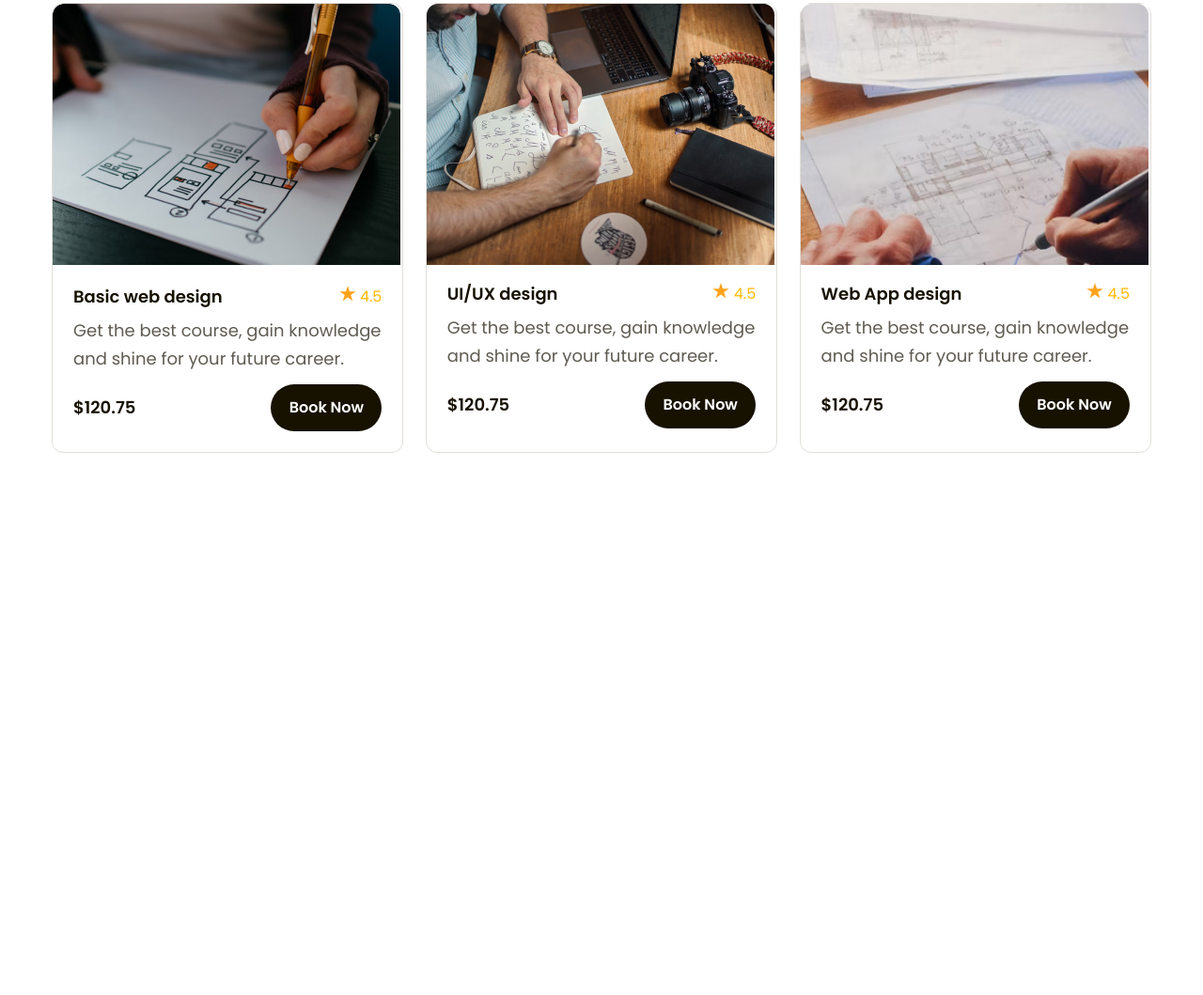
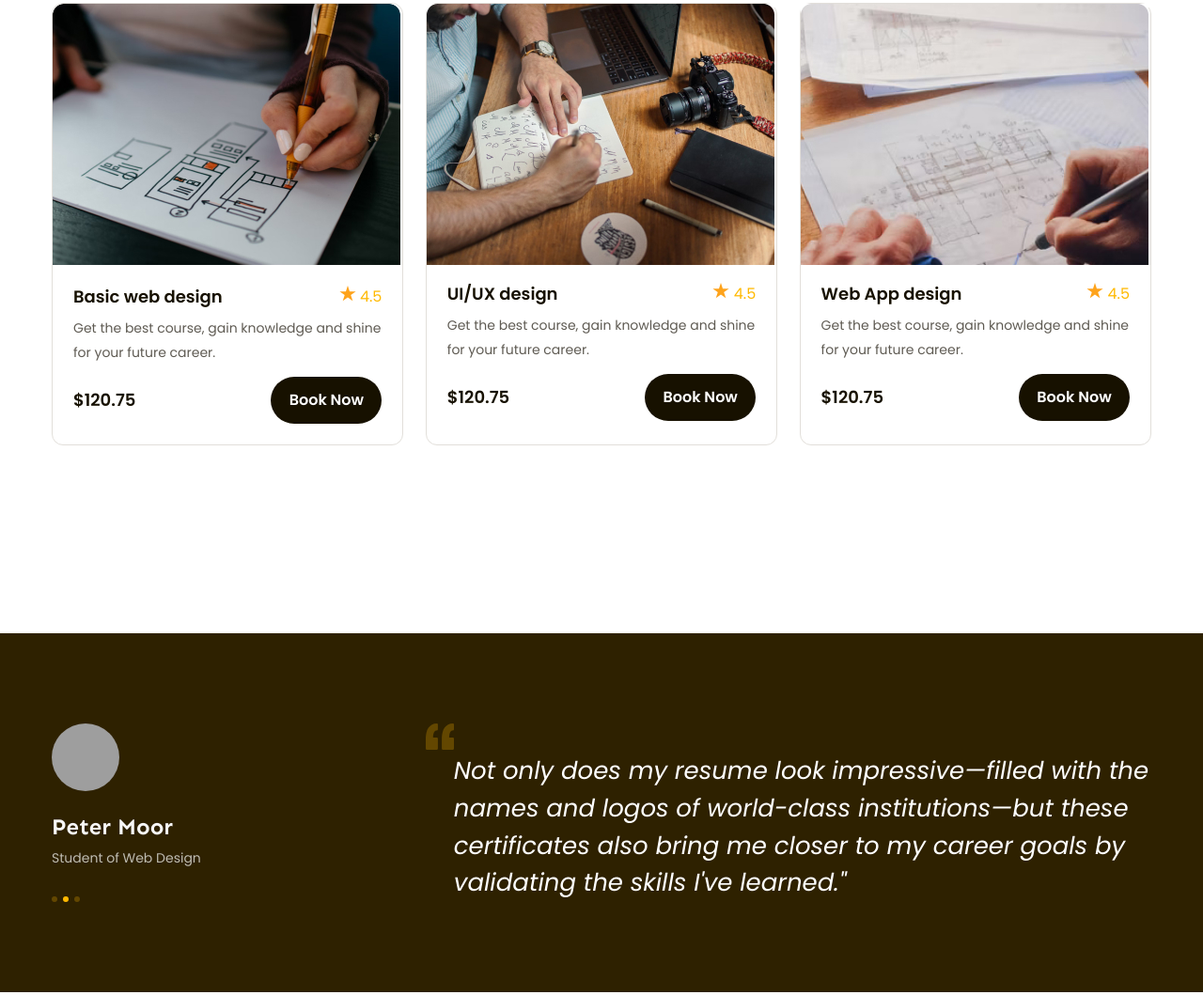
Before and after one commit to nguyenhang2000/Project-1, a plain HTML site: page index.html in a window 1280 px wide. Shown: the part 1249-2308 px from the top of the page at 94% size. Drawn offline with Linux system fonts and the light colour scheme; grey boxes are pictures that could not be loaded.

Commit message:
feedbeack

```diff
--- a/assets/css/style.css
+++ b/assets/css/style.css
@@ -4,6 +4,7 @@
 
 :root {
   --back-ground-color: #ffb900;
+  --font-family: Sen;
 }
 html {
   font-size: 62.5%;
@@ -14,6 +15,7 @@ body {
   font-size: 1.6rem;
   font-family: "Poppins", sans-serif;
 }
+
 /* =================common================== */
 a {
   text-decoration: none;
@@ -47,6 +49,27 @@ a {
   max-width: calc(100% - 48px);
   margin-left: auto;
   margin-right: auto;
+}
+
+.line-clamp {
+  display: -webkit-box;
+  -webkit-box-orient: vertical;
+  -webkit-line-clamp: var(--line-clamp, 1);
+  overflow: hidden;
+}
+
+.line-clamp.line-2 {
+  --line-clamp: 2;
+}
+
+.break-all {
+  word-break: break-all;
+}
+
+.desc-small {
+  color: #5f5b53;
+  font-size: 1.4rem;
+  line-height: 1.85;
 }
 
 /* =================header================== */
@@ -176,7 +199,7 @@ a {
 
 .content-block .heading {
   color: #171100;
-  font-family: Sen;
+  font-family: var(--font-family);
   font-size: 5.8rem;
   font-weight: 700;
   line-height: 117%;
@@ -239,7 +262,7 @@ button.watch-video {
 .hero .stats strong {
   margin-right: 15px;
   color: #171100;
-  font-family: Sen;
+  font-family: var(--font-family);
   font-size: 4.4rem;
   font-weight: 700;
   line-height: 1.23;
@@ -263,7 +286,7 @@ button.watch-video {
 
 .popular-top h2.heading {
   color: #171100;
-  font-family: Sen;
+  font-family: var(--font-family);
   font-size: 3.8rem;
   font-weight: 700;
   line-height: 1.26;
@@ -342,3 +365,72 @@ button.watch-video {
 .popular-card-price .btn-book:hover {
   background-color: var(--back-ground-color);
 }
+
+/* =================Feedback================== */
+
+.feedback {
+  background-color: #2e2100;
+  margin-bottom: 200px;
+}
+
+.feedback .body {
+  padding: 96px 0px;
+  display: flex;
+  justify-content: space-between;
+  align-items: center;
+}
+
+.feedback-left {
+  width: 34%;
+}
+
+.feedback-right {
+  width: 66%;
+}
+
+.feedback-left .img-Peter {
+  width: 72px;
+  height: 72px;
+  object-fit: cover;
+  border-radius: 50%;
+}
+
+.title-Peter {
+  color: #f7f7f7;
+  font-family: Sen;
+  font-size: 2.4rem;
+  font-weight: 700;
+  line-height: 1.41;
+  margin-top: 18px;
+}
+.desc-Perter {
+  color: #bfbcb2;
+  margin-top: 4px;
+}
+
+.feedback-left .dots {
+  margin-top: 28px;
+  display: flex;
+  gap: 6px;
+  cursor: pointer;
+}
+
+.feedback-left .dot {
+  width: 6px;
+  height: 6px;
+  border-radius: 50%;
+  background: #634700;
+}
+
+.feedback-left .dot.active {
+  background: var(--back-ground-color);
+  cursor: default;
+}
+
+.desc-feedback {
+  color: #fff;
+  font-size: 2.6rem;
+  font-style: italic;
+  line-height: 1.53;
+  padding-left: 30px;
+}
--- a/index.html
+++ b/index.html
@@ -183,7 +183,9 @@
                 /></a>
                 <div class="info">
                   <div class="popular-card-eval">
-                    <a href="#!"><p class="title">Basic web design</p></a>
+                    <a href="#!" class="line-clamp break-all"
+                      ><p class="title">Basic web design</p></a
+                    >
                     <div class="eval-icon">
                       <div class="eval-icon-star">
                         <img src="./assets/icon/Star 6.svg" alt="star" />
@@ -191,7 +193,7 @@
                       </div>
                     </div>
                   </div>
-                  <p class="desc">
+                  <p class="desc-small line-clamp line-2 break-all">
                     Get the best course, gain knowledge and shine for your
                     future career.
                   </p>
@@ -210,7 +212,9 @@
                 </div>
                 <div class="info">
                   <div class="popular-card-eval">
-                    <a href="#!"><p class="title">UI/UX design</p></a>
+                    <a href="#!" class="line-clamp break-all"
+                      ><p class="title">UI/UX design</p></a
+                    >
                     <div class="eval-icon">
                       <div class="eval-icon-star">
                         <img src="./assets/icon/Star 6.svg" alt="star" />
@@ -218,7 +222,7 @@
                       </div>
                     </div>
                   </div>
-                  <p class="desc">
+                  <p class="desc-small line-clamp line-2 break-all">
                     Get the best course, gain knowledge and shine for your
                     future career.
                   </p>
@@ -237,7 +241,9 @@
                 </div>
                 <div class="info">
                   <div class="popular-card-eval">
-                    <a href="#!"><p class="title">Web App design</p></a>
+                    <a href="#!" class="line-clamp break-all"
+                      ><p class="title">Web App design</p></a
+                    >
                     <div class="eval-icon">
                       <div class="eval-icon-star">
                         <img src="./assets/icon/Star 6.svg" alt="star" />
@@ -245,7 +251,7 @@
                       </div>
                     </div>
                   </div>
-                  <p class="desc">
+                  <p class="desc-small line-clamp line-2 break-all">
                     Get the best course, gain knowledge and shine for your
                     future career.
                   </p>
@@ -259,6 +265,72 @@
           </div>
         </div>
       </div>
+      <!-- feedback -->
+      <div class="feedback">
+        <div class="main-content">
+          <div class="body">
+            <!-- feedback-left -->
+            <div class="feedback-left">
+              <img
+                loading="lazy"
+                src="./assets/icon/ellipse-Peter.svg"
+                alt="Peter Moor"
+                class="img-Peter"
+              />
+              <p class="title-Peter">Peter Moor</p>
+              <p class="desc-small desc-Perter">Student of Web Design</p>
+              <div class="dots">
+                <span class="dot"></span>
+                <span class="dot active"></span>
+                <span class="dot"></span>
+              </div>
+            </div>
+            <!-- feedback-right -->
+            <div class="feedback-right">
+              <img src="./assets/icon/iphone.svg" alt="" class="icon-iphone" />
+              <p class="desc desc-feedback">
+                Not only does my resume look impressive—filled with the names
+                and logos of world-class institutions—but these certificates
+                also bring me closer to my career goals by validating the skills
+                I've learned."
+              </p>
+            </div>
+          </div>
+        </div>
+      </div>
+      <!-- feature -->
+      <div class="feature">
+        <div class="main-content">
+          <div class="body">
+            <!-- feature-left -->
+            <div class="feature-left">
+              <img
+                src="./assets/img/people-left.jpg"
+                alt="Learner outcomes through our awesome platform"
+                class="people-left"
+              />
+              <img
+                src="./assets/img/peple-right.jpg"
+                alt="Learner outcomes through our awesome platform"
+                class="people-right"
+              />
+            </div>
+            <!-- feature-right -->
+            <div class="feature-right">
+              <h2 class="heading">
+                Learner outcomes through our awesome platform
+              </h2>
+              <p class="text">
+                87% of people learning for professional development report
+                career benefits like getting a promotion, a raise, or starting a
+                new career.
+              </p>
+              <p class="text">Lesson Impact Report (2022)</p>
+              <div class="btn btn-small">Sign Up</div>
+            </div>
+          </div>
+        </div>
+      </div>
     </main>
   </body>
 </html>
```
Also changed, not shown: assets/icon/ellipse-small.svg (added), assets/img/people-left.jpg (added), assets/img/peple-right.jpg (added), 1 other file.
